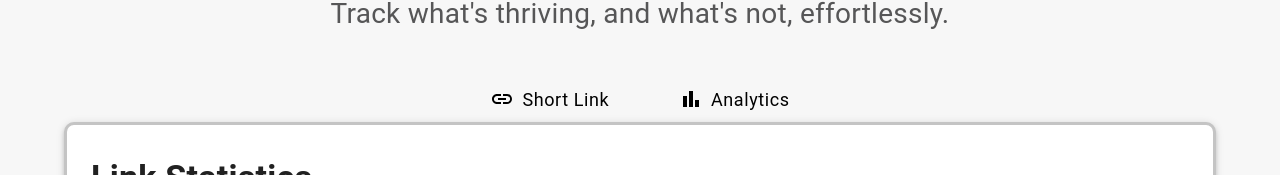
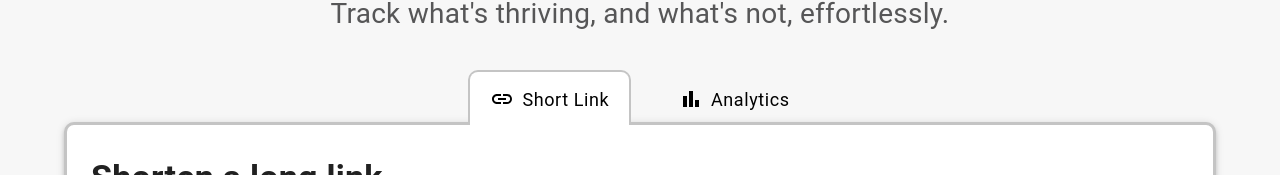
Before and after one commit to 3umaGH/URLShortener, a React (Vite) app in the folder client/: page / in a window 1280 px wide. Shown: the part 274-449 px from the top of the page. Built offline with nearby package versions, Linux system fonts and the light colour scheme; the HTML template or start-up script is replaced by a standard one.

Commit message:
refactor: LinkForm starting page set to id 0

```diff
--- a/client/src/components/LinkForm/LinkForm.tsx
+++ b/client/src/components/LinkForm/LinkForm.tsx
@@ -11,7 +11,7 @@ import { Analytics } from "./pages/Analytics";
 import { PageStats } from "./pages/PageStats";
 
 export const LinkForm = () => {
-  const [currentPage, setCurrentPage] = useState(2);
+  const [currentPage, setCurrentPage] = useState(0);
 
   const navigatePage = (pageID: number) => {
     setCurrentPage(pageID);
```
